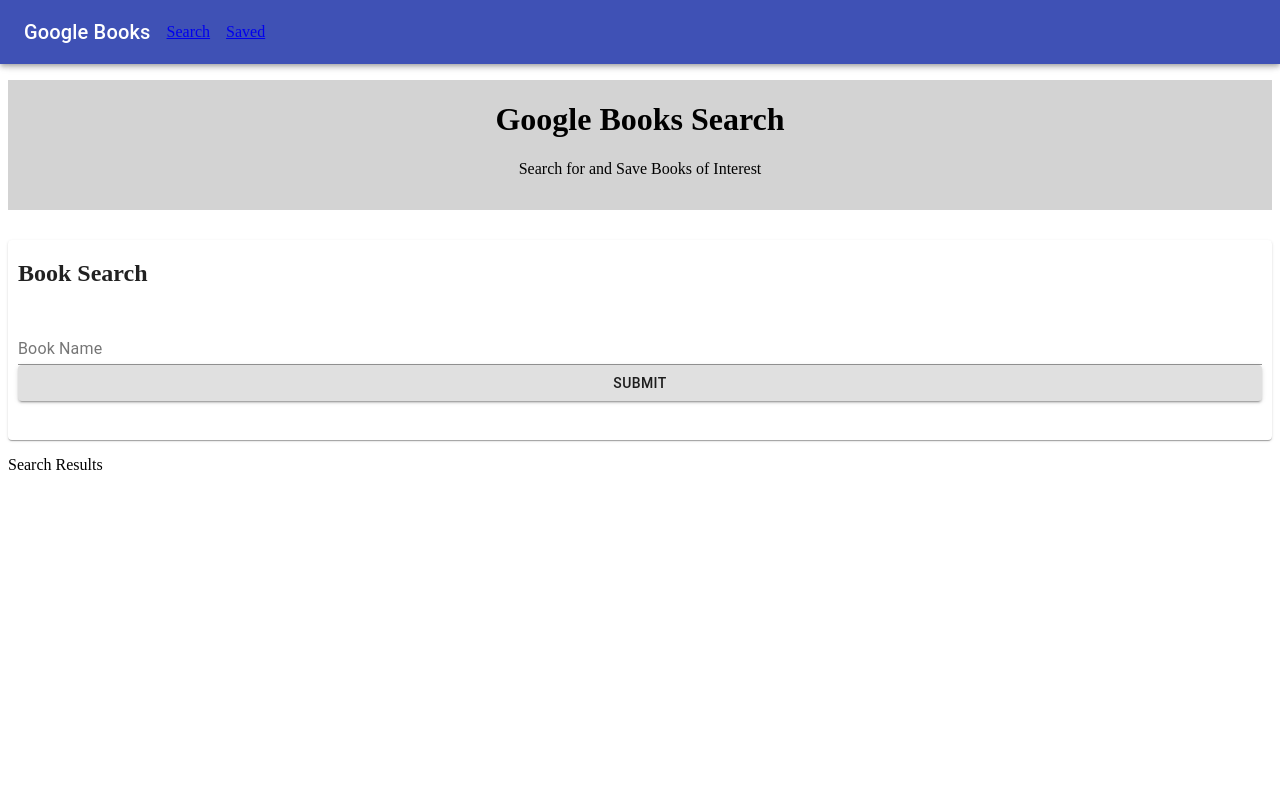
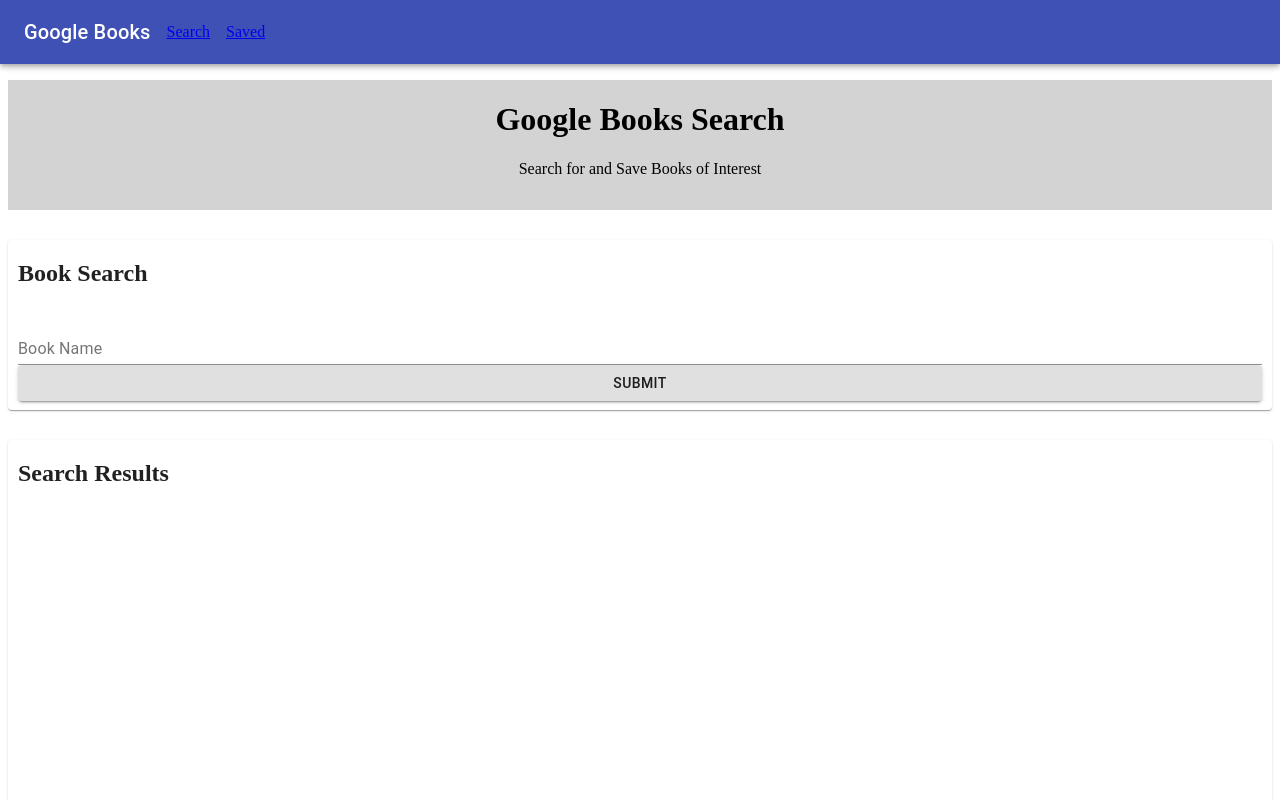
Before and after one commit to kamzh88/CodeBoxes.github.io, a React (Create React App) app in the folder client/: page / in a window 1280 px wide. Shown: the top 800 px of the page. Built offline with nearby package versions, Linux system fonts and the light colour scheme.

Commit message:
BookSearch Component styling

```diff
--- a/client/src/components/SearchBooks/index.js
+++ b/client/src/components/SearchBooks/index.js
@@ -4,7 +4,7 @@
 const styles = {
     Card: {
         marginTop: 30,
-        height: 200,
+        height: 170,
     },
     form: {
         display: "flex",
--- a/client/src/components/SearchResults/index.js
+++ b/client/src/components/SearchResults/index.js
@@ -1,11 +1,22 @@
 import React, { Component, Fragment } from "react";
+import { Card } from '@material-ui/core';
+
+const styles = {
+    Card: {
+        marginTop: 30,
+        height: 540
+    }
+}
 
 class SearchBooks extends Component {
 
     render() {
         return (
             <Fragment>
-                <p>Search Results</p>
+                <Card style={styles.Card}>
+                    <h2 style={{marginLeft: 10}}>Search Results</h2>
+                    {/* <BookResult /> */}
+                </Card>
             </Fragment>
         );
     };
```
